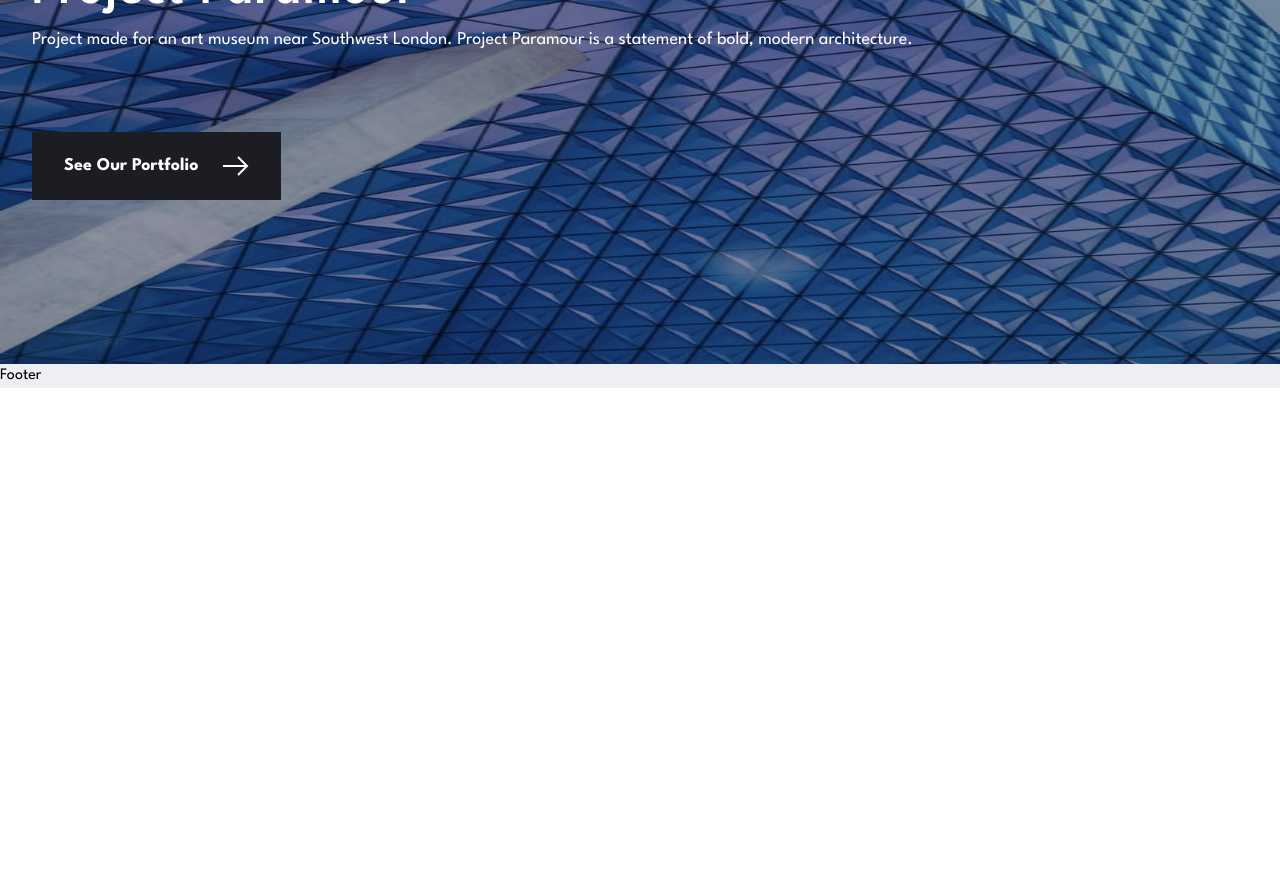
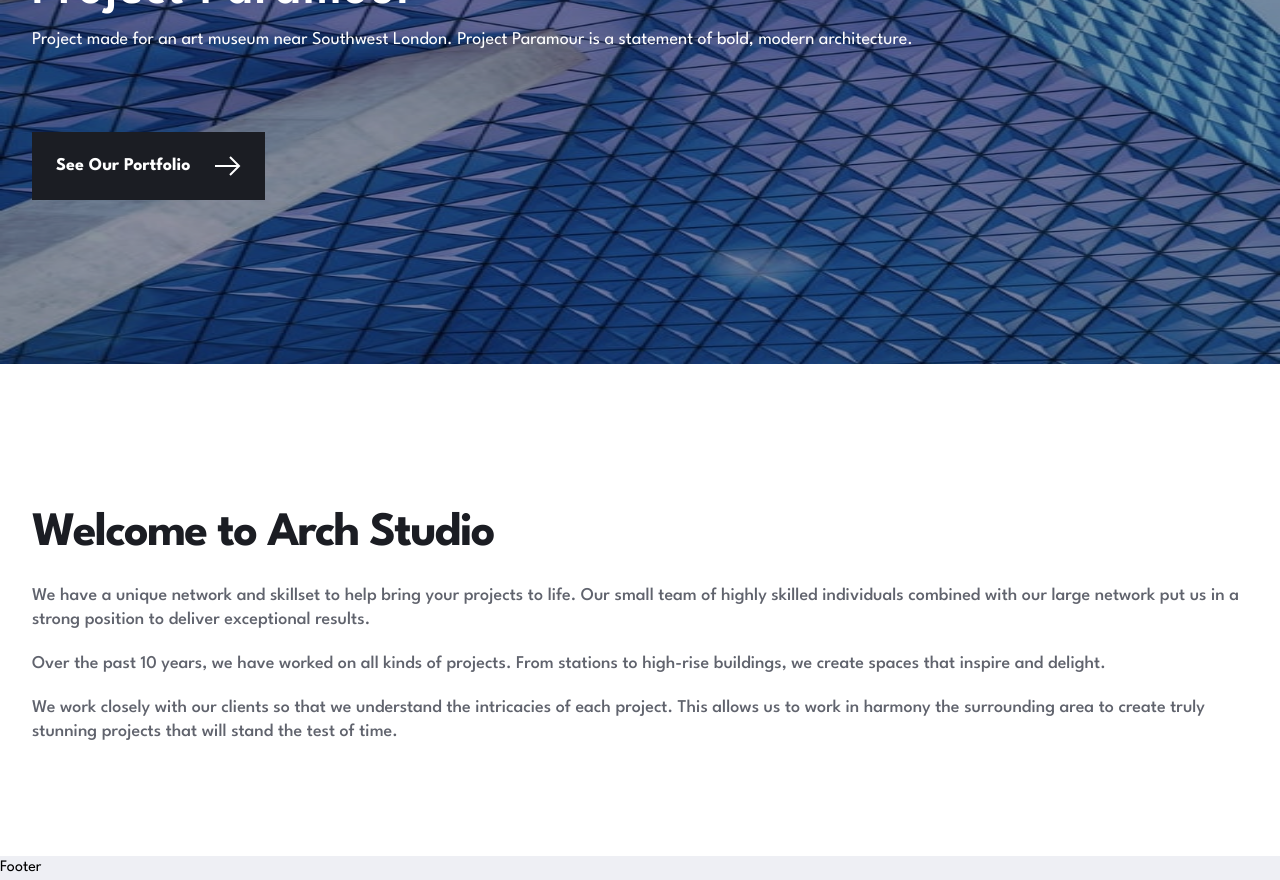
Before and after one commit to David-Henery4/Arch-Studio-website, a React (Vite) app: page / in a window 1280 px wide. Shown: the part 300-1180 px from the top of the page. Before the commit the page ends 800 px from the top, so only its background shows below. Built offline with nearby package versions, Linux system fonts and the light colour scheme.

Commit message:
added-welcome-section-layout-mob

```diff
--- a/src/components/home/Hero.jsx
+++ b/src/components/home/Hero.jsx
@@ -34,7 +34,7 @@ const Hero = () => {
             Paramour is a statement of bold, modern architecture.
           </p>
         </div>
-        <button className="px-8 py-5 bg-veryDarkBlue flex justify-center items-center gap-6 text-lg font-bold">
+        <button className="px-6 py-5 bg-veryDarkBlue flex justify-center items-center gap-6 text-lg font-bold">
           See Our Portfolio
           <span>
             <ArrowIcon className="stroke-white"/>
--- /dev/null
+++ b/src/components/home/Welcome.jsx
@@ -0,0 +1,31 @@
+
+const Welcome = () => {
+  return (
+    <section className="w-full col-start-2 col-end-12 pt-36 pb-28">
+      <div className="grid gap-6">
+        <h2 className="text-veryDarkBlue text-lrgHeadingMob leading-lrgHeadingMob tracking-lrgMedHeadingMob font-bold">Welcome to Arch Studio</h2>
+        <p className="inline-flex flex-col justify-center items-start gap-5 text-bodyText leading-bodyText font-medium text-darkGrey">
+          <span>
+            We have a unique network and skillset to help bring your projects to
+            life. Our small team of highly skilled individuals combined with our
+            large network put us in a strong position to deliver exceptional
+            results.
+          </span>
+          <span>
+            Over the past 10 years, we have worked on all kinds of projects.
+            From stations to high-rise buildings, we create spaces that inspire
+            and delight.
+          </span>
+          <span>
+            We work closely with our clients so that we understand the
+            intricacies of each project. This allows us to work in harmony the
+            surrounding area to create truly stunning projects that will stand
+            the test of time.
+          </span>
+        </p>
+      </div>
+    </section>
+  );
+}
+
+export default Welcome
--- a/src/components/index.js
+++ b/src/components/index.js
@@ -2,10 +2,12 @@
 import Navbar from "./shared/Navbar";
 // HOME
 import Hero from "./home/Hero";
+import Welcome from "./home/Welcome";
 
 export{
   // SHARED
   Navbar,
   // HOME
   Hero,
+  Welcome,
 }
--- a/src/pages/Home.jsx
+++ b/src/pages/Home.jsx
@@ -1,9 +1,10 @@
-import {Hero} from "../components";
+import {Hero, Welcome} from "../components";
 
 const Home = () => {
   return (
     <>
       <Hero/>
+      <Welcome/>
     </>
   );
 };
--- a/tailwind.config.js
+++ b/tailwind.config.js
@@ -19,14 +19,21 @@ export default {
       letterSpacing: {
         xtraLrgHeading: "-5px",
         xtraLrgHeadingMob: "2px",
+        //
         lrgMedHeading: "-2px",
+        lrgMedHeadingMob: "-1.71px",
       },
       lineHeight: {
         xtraLrgHeading: "200px",
         xtraLrgHeadingMob: "48px",
+        //
         lrgHeading: "80px",
+        lrgHeadingMob: "52px",
+        //
         medHeading: "64px",
+        //
         smHeading: "40px",
+        //
         bodyText: "24px",
       },
       fontSize: {
@@ -34,6 +41,7 @@ export default {
         xtraLrgHeadingMob: "48px",
         //
         lrgHeading: "96px",
+        lrgHeadingMob: "48px",
         //
         medHeading: "72px",
         //
```
